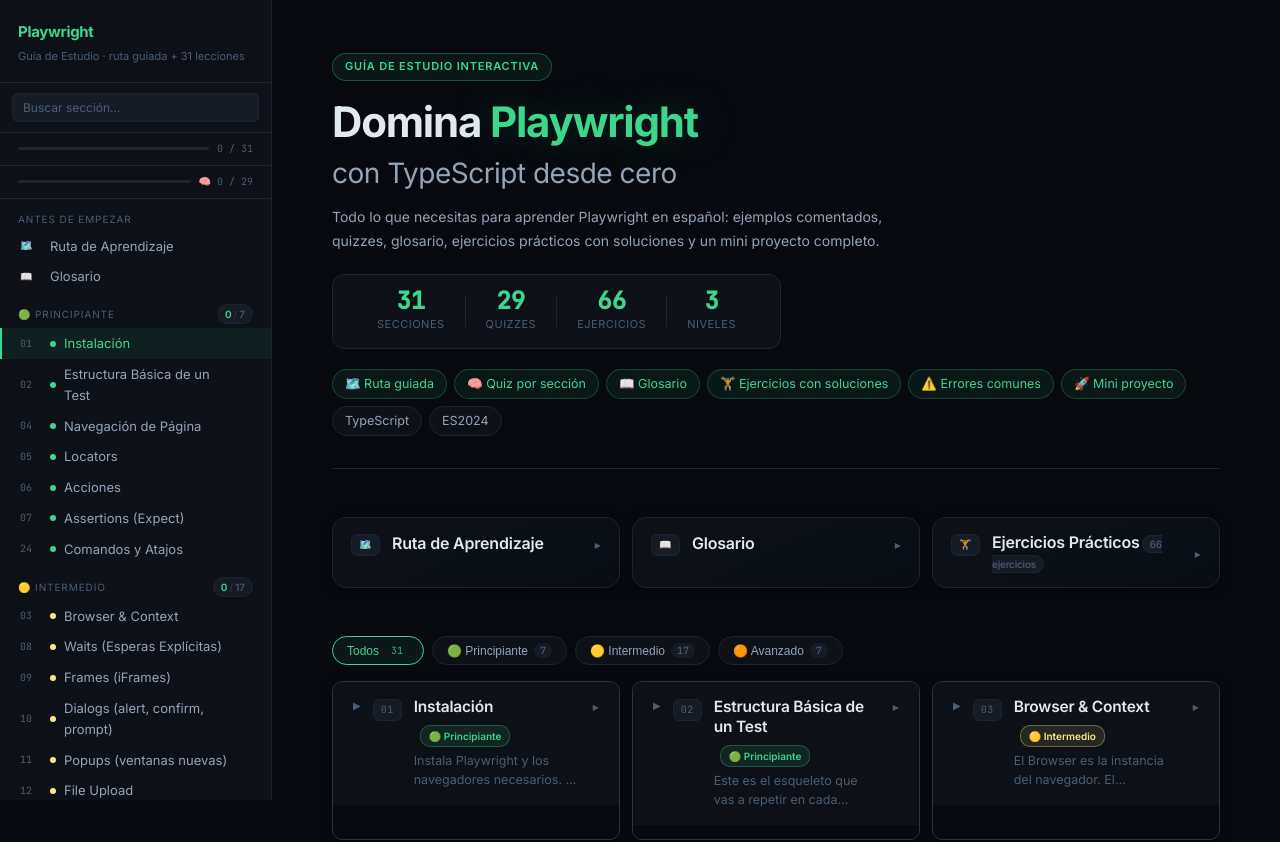
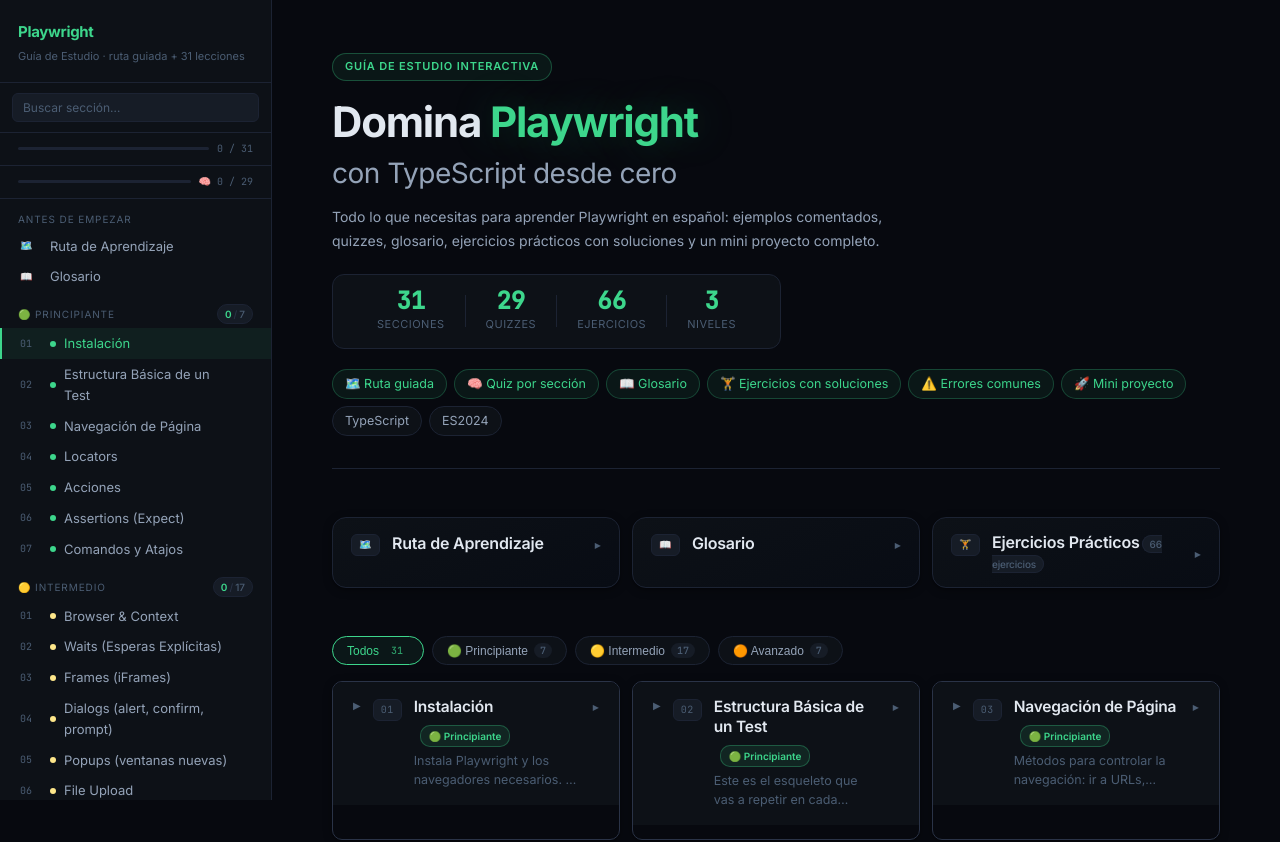
Before and after one commit to gache/playwright-guia-interactiva, a React (Vite) app: page / in a window 1280 px wide. Shown: the top 842 px of the page. Built offline with nearby package versions, Linux system fonts and the light colour scheme.

Commit message:
feat: per-difficulty section numbering starting from 01
Sort by difficulty (beginner→intermediate→advanced), then original order
within each group. Reassign sequential nums per group so beginner runs
01-07, intermediate 01-17, advanced 01-07. Data file unchanged.

```diff
--- a/src/App.tsx
+++ b/src/App.tsx
@@ -15,7 +15,24 @@
 
 const QUIZ_TOTAL = 29;
 
-const sortedSections = [...sections].sort((a, b) => Number(a.num) - Number(b.num));
+const DIFF_ORDER: Record<string, number> = { beginner: 0, intermediate: 1, advanced: 2 };
+
+// Sort by difficulty group, then by original num within each group.
+// Reassign sequential nums per group: beginner 01-07, intermediate 01-XX, advanced 01-XX.
+const sortedSections = (() => {
+  const ordered = [...sections].sort((a, b) => {
+    const da = DIFF_ORDER[a.difficulty ?? 'intermediate'] ?? 1;
+    const db = DIFF_ORDER[b.difficulty ?? 'intermediate'] ?? 1;
+    if (da !== db) return da - db;
+    return Number(a.num) - Number(b.num);
+  });
+  const counters: Record<string, number> = {};
+  return ordered.map(s => {
+    const d = s.difficulty ?? 'intermediate';
+    counters[d] = (counters[d] ?? 0) + 1;
+    return { ...s, num: String(counters[d]).padStart(2, '0') };
+  });
+})();
 
 type Difficulty = 'all' | 'beginner' | 'intermediate' | 'advanced';
 const DIFF_FILTERS: { key: Difficulty; label: string; count: number }[] = [
```
